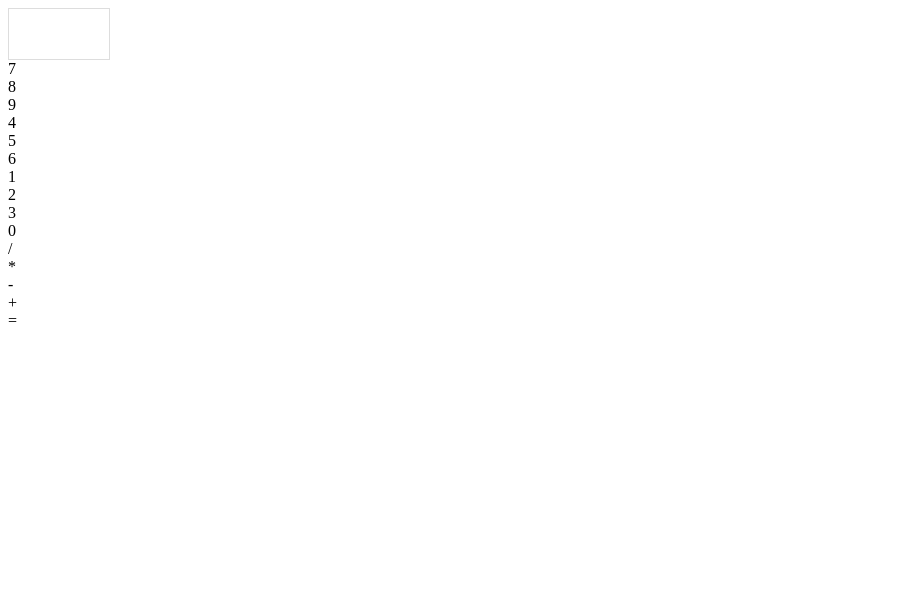
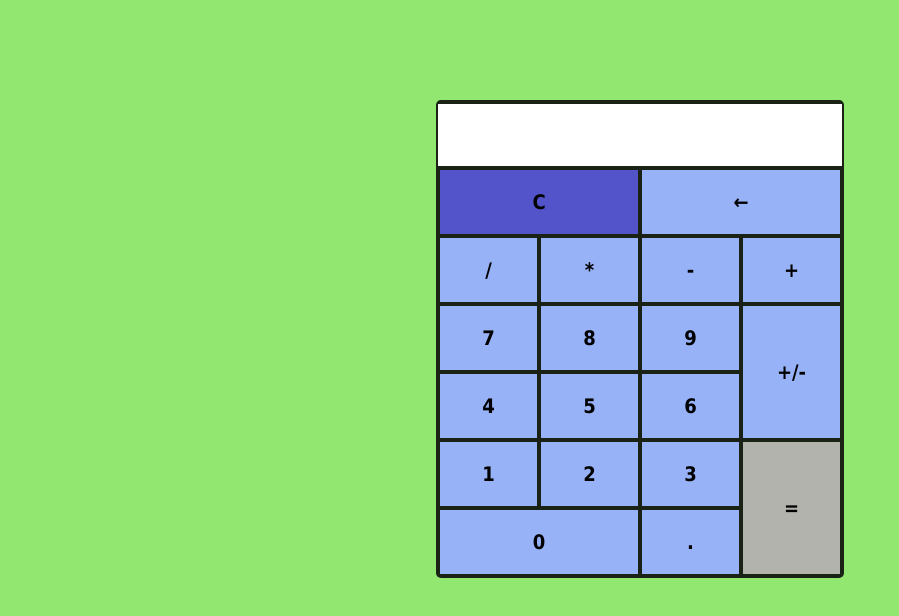
Before and after one commit to raf-zig/Project-Calculator, a plain HTML site: page index.html in a window 1280 px wide. Shown: the whole page, without its empty margins (0-899 px from the left). Drawn offline with Linux system fonts and the light colour scheme.

Commit message:
edit HTML, add styles

```diff
--- a/index.html
+++ b/index.html
@@ -5,31 +5,30 @@
     <meta http-equiv="X-UA-Compatible" content="IE=edge">
     <meta name="viewport" content="width=device-width, initial-scale=1.0">
     <link rel="stylesheet" href="style.css">
-    <title>Document</title>
+    <title>calculator</title>
 </head>
 <body>
     <div class="container">
-        <div class="display"> </div>
-            <div class="numbers">
-                <div id="seven">7</div>
-                <div id="eight">8</div>
-                <div id="nine">9</div>
-                <div id="four">4</div>
-                <div id="five">5</div>
-                <div id="six">6</div>
-                <div id="one">1</div>
-                <div id="two">2</div>
-                <div id="three">3</div>
-                <div id="zero">0</div>
-            </div>
-            <div class="operators">
-                <div id="divide">/</div>
-                <div id="multiply">*</div>
-                <div id="subtract">-</div>
-                <div id="add">+</div>
-                <div>=</div>
-            </div>
-
+        <div class="display item"><form name="form"><input type="text" name="textview" readonly></form></div>
+        <div class="erase item">C</div>
+        <div class="back item"> &larr; </div>
+        <div class="item" id="divide">/</div>
+        <div class="item" id="multiply">*</div>
+        <div class="item" id="subtract">-</div>
+        <div class="item" id="add">+</div>
+        <div class="item" id="seven">7</div>
+        <div class="item" id="eight">8</div>
+        <div class="item" id="nine">9</div>
+        <div class="item minus">+/-</div>
+        <div class="item" id="four">4</div>
+        <div class="item" id="five">5</div>
+        <div class="item" id="six">6</div>
+        <div class="item"id="one">1</div>
+        <div class="item" id="two">2</div>
+        <div class="item" id="three">3</div>
+        <div class="item zero">0</div>
+        <div class="item">.</div>
+        <div class="item equal">=</div>
     </div>
     <script src="script.js"></script>
 </body>
--- a/style.css
+++ b/style.css
@@ -1,5 +1,65 @@
+body{
+    background-color: rgb(146, 231, 112);
+    user-select: none;
+}
+.container{
+    display: grid;
+    grid-template-columns: 1fr 1fr 1fr 1fr;
+    grid-gap: 4px;
+    background-color:rgb(26, 34, 21);
+    padding: 4px;
+    border-radius: 5px;
+    max-width: 400px;
+    font-family: "Tahoma";
+    margin: 100px auto;
+
+}
+
+.item {
+    background-color: rgb(152, 178, 248);
+    color: black;
+    padding: 20px;
+    display: flex;
+    justify-content: center;
+    align-items: center;
+    font-size: 20px;
+    font-weight: bold;
+    cursor: pointer;
+}
+
+input {
+    width: 400px;
+    height: 60px;
+    border: none;
+    font-size: 30px;
+    text-align: right;
+}
+
 .display {
-    border: 1px solid #ddd;
-    width: 100px;
-    height: 50px;
+    grid-column: 1/-1;
+    padding: 0;
 }
+
+.erase {
+    grid-column: 1/3;
+    background-color: rgb(83, 83, 202);
+}
+
+.back {
+    grid-column: 3/-1;
+}
+
+.minus {
+    grid-column: 4;
+    grid-row: 4/6;
+}
+
+.equal {
+    grid-column: 4;
+    grid-row: 6/8;
+    background-color: rgb(179, 179, 174);
+}
+
+.zero {
+   grid-column: 1/3;
+}
```
Also changed, not shown: script.js (line endings or trailing spaces).
